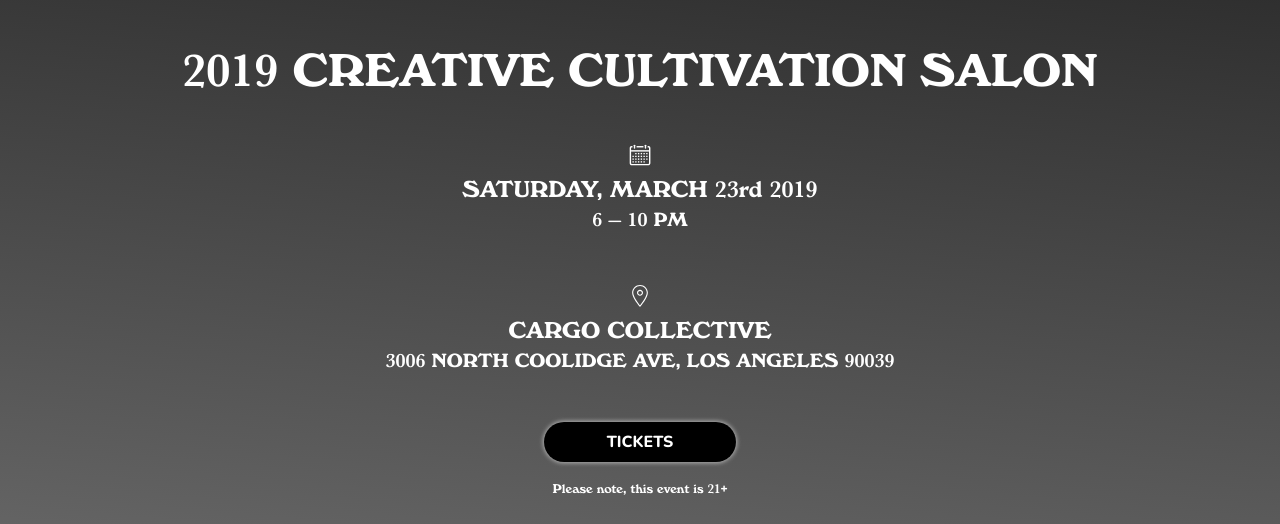
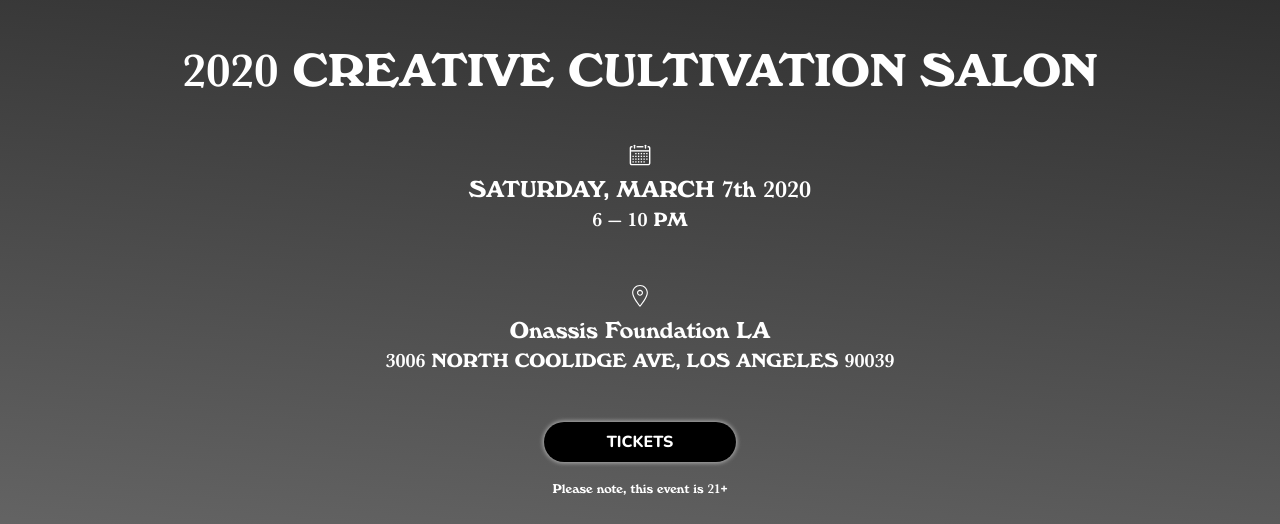
Before and after one commit to brennnnan/salon, a plain HTML site: page index.html in a window 1280 px wide. Shown: the part 556-1080 px from the top of the page. Drawn offline with nearby package versions, Linux system fonts and the light colour scheme.

Commit message:
updated date and location

```diff
--- a/index.html
+++ b/index.html
@@ -6,7 +6,7 @@
 	<meta name="description" content="">
 	<link href="https://fonts.googleapis.com/css?family=Libre+Franklin:300,400" rel="stylesheet">
 	<meta name="viewport" content="width=device-width,initial-scale=1,shrink-to-fit=no">
-	<title>2019 Creative Cultivation Salon | dublab</title>
+	<title>2020 Creative Cultivation Salon | dublab</title>
 	<link rel="profile" href="http://gmpg.org/xfn/11">
 	<link rel="pingback" href="http://dublab.com/xmlrpc.php">
 	<!--[if lt IE 9]><script src="http://dublab.com/wp-content/themes/dublab14/js/html5.js"></script><![endif]-->
@@ -31,14 +31,14 @@
 			<div class="overlay hero-overlay"></div>
 			<div class="section-inner hero-inner">
 				<a href="http://dublab.com/" target="_blank"><img src="images/Logos/logo-full-white.png" class="hero-logo" alt="dublab logo" data-aos="fade-up" data-aos-delay="200"></a>
-				<h1>2019 CREATIVE CULTIVATION SALON</h1>
+				<h1>2020 CREATIVE CULTIVATION SALON</h1>
 				<div data-aos="fade-up" data-aos-delay="500"><span class="icon"><a href="dublabSalon.ics"><img src="images/icons/icon-calendar.svg" alt="Date"></a></span>
-					<p>SATURDAY, MARCH 23rd 2019
+					<p>SATURDAY, MARCH 7th 2020
 						<br><small>6 — 10 PM</small></p>
 				</div>
 				<div data-aos="fade-up" data-aos-delay="400" e><a href="https://goo.gl/maps/fBULntYzDVq" target="_blank" title="Location"><span class="icon"><img src="images/icons/icon-location.svg" alt="Location"></span></a>
-					<p><a href="https://goo.gl/maps/ae14Ct2m9d92" target="_blank" title="Cargo Collective">CARGO COLLECTIVE</a>
-						<br><a href="https://goo.gl/maps/ae14Ct2m9d92" target="_blank" title="Cargo Collective"><small>3006 NORTH COOLIDGE AVE, LOS ANGELES 90039</small></a></p>
+					<p><a href="https://www.onassis.org/foundation/" target="_blank" title="OLA">Onassis Foundation LA</a>
+						<br><a href="https://goo.gl/maps/ae14Ct2m9d92" target="_blank" title="onassis-map"><small>3006 NORTH COOLIDGE AVE, LOS ANGELES 90039</small></a></p>
 				</div>
 				<div class="btn" data-aos="fade-up" data-aos-delay="800"><a href="https://dublab.myshopify.com/collections/salon-tickets" title="Tickets">Tickets</a></div>
 				<p data-aos="fade-up" data-aos-delay="800"><small>Please note, this event is 21+</small></p>
```
